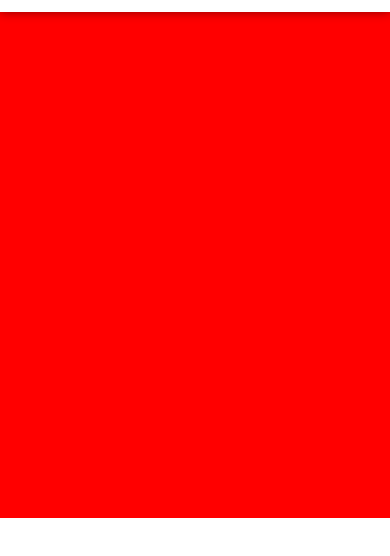
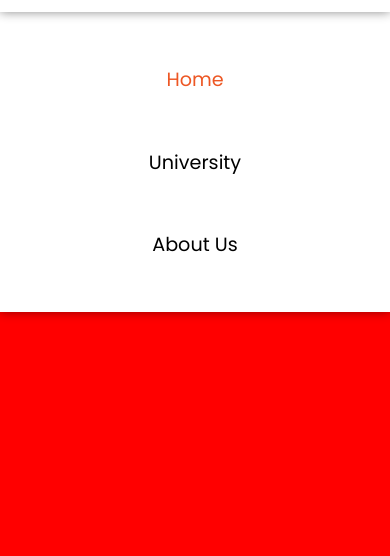
Before and after one commit to E8-Web-Application/NissetSR, a plain HTML site: page Home/index.html in a window 390 px wide. Both pictures are taken after a click on the element 320 px from the left and 35 px from the top of the page. Shown: the part 58-614 px from the top of the page. Drawn offline with Linux system fonts and the light colour scheme; a web font is replaced by a local one.

Commit message:
all done with navbar

```diff
--- a/Home/app.js
+++ b/Home/app.js
@@ -2,6 +2,7 @@ const menu = document.querySelector(".menu");
 const line1 = document.querySelector(".line1");
 const line2 = document.querySelector(".line2");
 const line3 = document.querySelector(".line3");
+const navbarMobile = document.querySelector(".navbar-mobile");
 menu.addEventListener("click", () => {
     setTimeout(() => {
         line1.classList.toggle("line1-active");
@@ -9,5 +10,16 @@ menu.addEventListener("click", () => {
         line3.classList.toggle("line3-active");
     }, 500)
     menu.classList.toggle("menu-active");
+    navbarMobile.classList.toggle("navbar-mobile-active");
 
 })
+
+window.addEventListener("resize", () => {
+    setTimeout(() => {
+        line1.classList.remove("line1-active");
+        line2.classList.remove("line2-active");
+        line3.classList.remove("line3-active");
+    }, 500)
+    menu.classList.remove("menu-active");
+    navbarMobile.classList.remove("navbar-mobile-active");
+})
--- a/Home/index.html
+++ b/Home/index.html
@@ -17,7 +17,7 @@
         <h1>Nisset <span class="sr">S.R</span></h1>
         <ul class="navbar-link-block">
             <li>
-                <a id="active" href="#">Home</a>
+                <a style="color:#ED5724" href="#">Home</a>
             </li>
             <li>
                 <a href="#">University</a>
@@ -31,8 +31,22 @@
             <div class="line line2"></div>
             <div class="line line3"></div>
         </div>
+
+
     </nav>
-
+    <div class="navbar-mobile">
+        <ul class="navbar-block-link-block">
+            <li>
+                <a style="color:#ED5724" href="#">Home</a>
+            </li>
+            <li>
+                <a href="#">University</a>
+            </li>
+            <li>
+                <a href="#">About Us</a>
+            </li>
+        </ul>
+    </div>
     <!-- navbar end -->
 
     <!-- welcome start -->
--- a/Home/style.css
+++ b/Home/style.css
@@ -18,7 +18,9 @@
     justify-content: space-between;
     padding: 0 50px;
     box-shadow: 0 0 10px rgba(0, 0, 0, 0.459);
-    position: relative;
+    position: sticky;
+    z-index: 100;
+    top: 0;
 }
 
 .navbar h1 .sr {
@@ -35,10 +37,6 @@
     font-size: 1.2rem;
     padding: 0 1rem;
     color: black;
-}
-
-.navbar #active {
-    color: #ED5724;
 }
 
 .navbar .menu {
@@ -81,6 +79,10 @@
     transform: rotate(-45deg);
 }
 
+.navbar-mobile {
+    display: none;
+}
+
 @media (max-width: 600px) {
     .navbar .menu {
         opacity: 1;
@@ -88,6 +90,38 @@
     }
     .navbar .navbar-link-block {
         display: none;
+    }
+    .navbar-mobile {
+        width: 100%;
+        height: 0;
+        background-color: white;
+        position: sticky;
+        transition: 0.5s ease-in-out;
+        box-shadow: 0 0 10px rgba(0, 0, 0, 0.438);
+        top: 70px;
+        display: flex;
+        justify-content: center;
+        align-items: center;
+        overflow: hidden;
+    }
+    .navbar-mobile ul {
+        width: 100%;
+        height: 100%;
+        display: flex;
+        flex-direction: column;
+        list-style: none;
+        text-align: center;
+        justify-content: space-evenly;
+    }
+    .navbar-mobile-active {
+        height: 300px;
+        transition: 0.5s ease-in-out;
+    }
+    .navbar-mobile a {
+        text-decoration: none;
+        font-size: 1.2rem;
+        padding: 0 1rem;
+        color: black;
     }
 }
 
@@ -99,7 +133,7 @@
 
 .welcome-container {
     width: 100%;
-    height: 60vh;
+    height: 500vh;
     background-color: red;
 }
 
```
